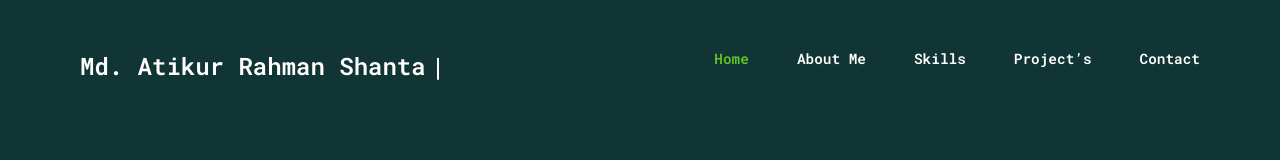
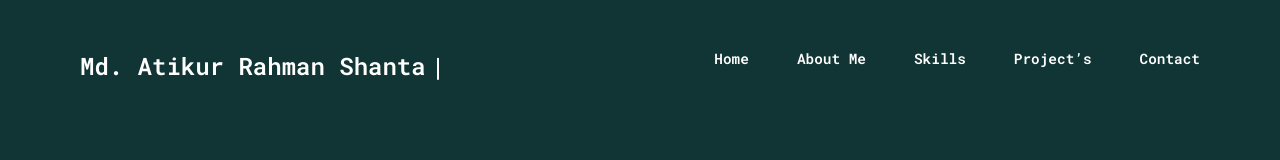
Before and after one commit to Atik2788/Port.F-24, a Next.js app: page / in a window 1280 px wide. Shown: the top 160 px of the page. Built offline with nearby package versions, Linux system fonts and the light colour scheme.

Commit message:
update project pc cart

```diff
--- a/components/NavBar.tsx
+++ b/components/NavBar.tsx
@@ -33,7 +33,7 @@ export default function NavBar() {
 
   const navList = (
     <>
-      <li className="green">
+      <li className="">
         <Link href="/">Home</Link>
       </li>
       <li>
```
